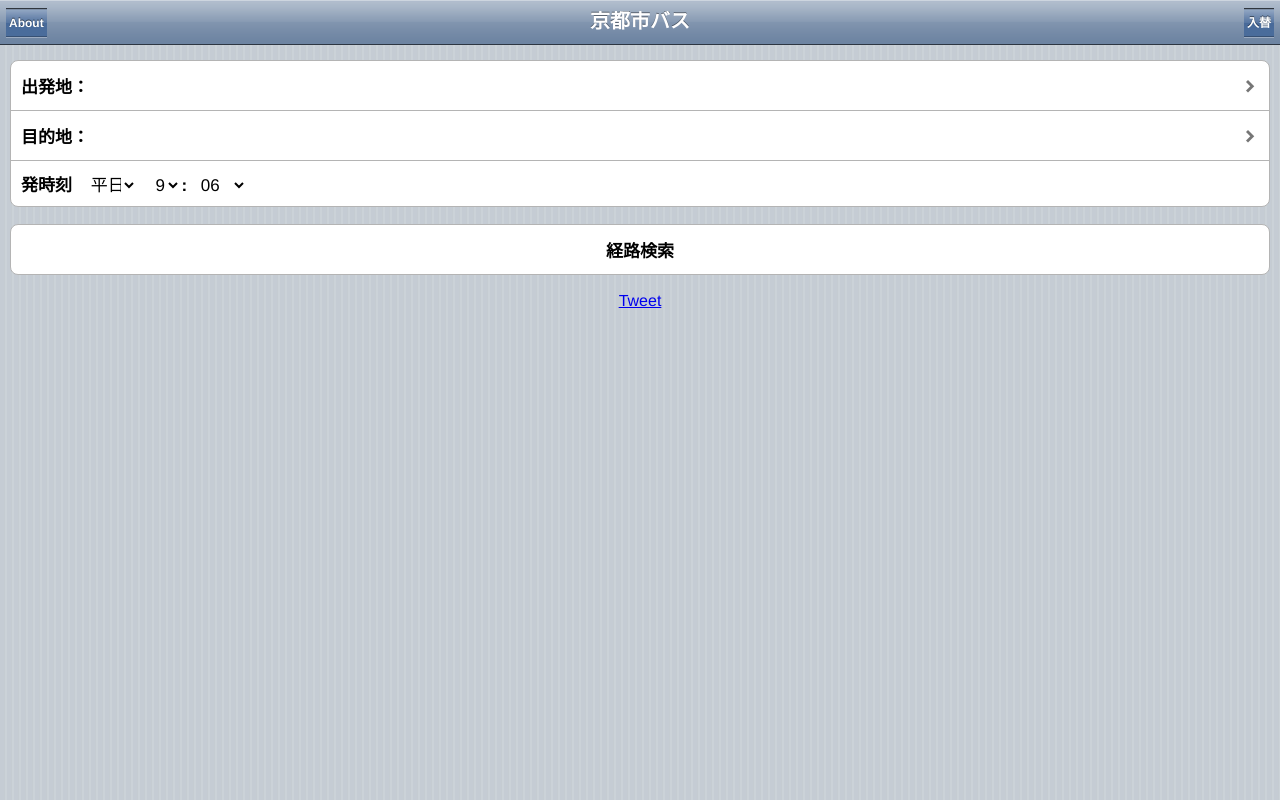
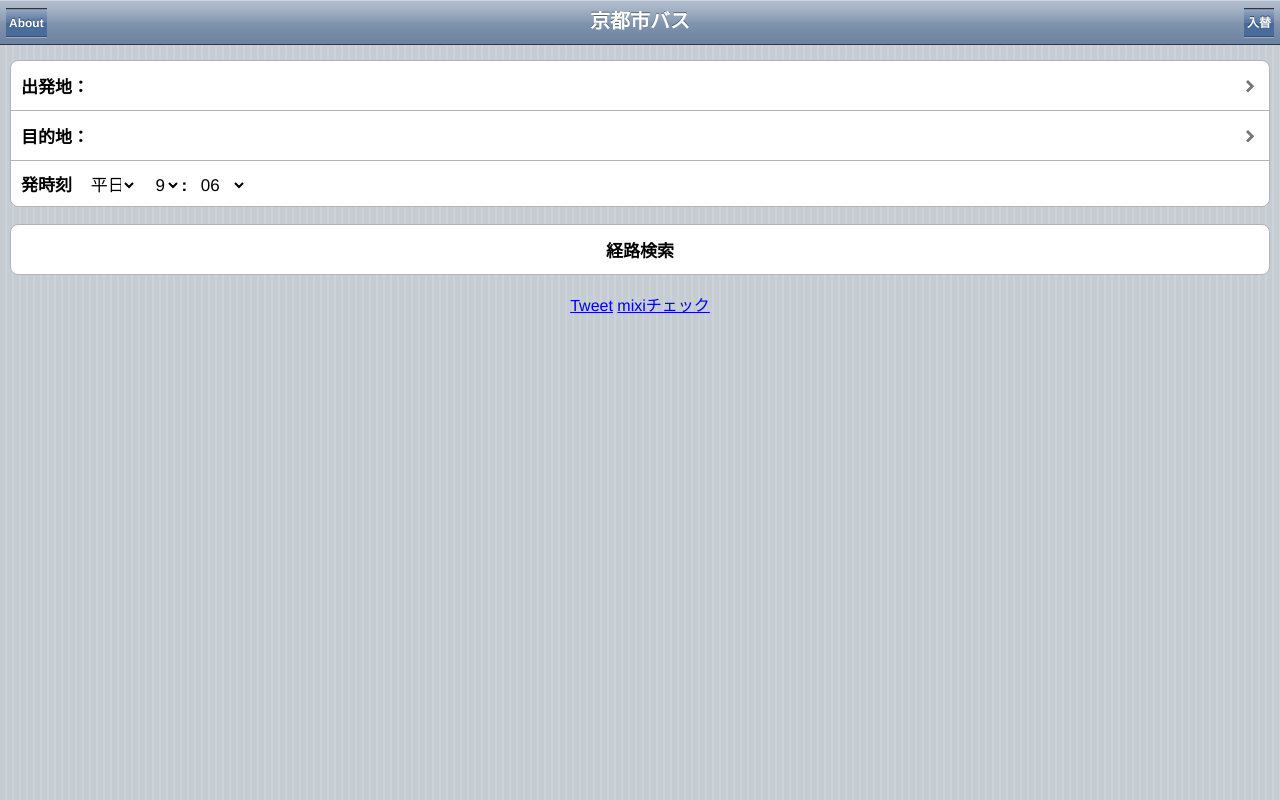
Before and after one commit to melvinxie/xbus, a Django app: template appengine/templates/index.html in a window 1280 px wide. Run offline with Django 3.2, Linux system fonts and the light colour scheme; the template is opened without the code that fills it, so the values that code supplies are empty; some libraries are stand-ins or nearby versions.

Commit message:
mixi button

```diff
--- a/appengine/templates/index.html
+++ b/appengine/templates/index.html
@@ -7,6 +7,7 @@
   <meta name="author" content="Mingmin Xie" />
   <title>京都市バス</title>
   <link rel="shortcut icon" href="/favicon.ico">
+  <link rel="mixi-check-image" type="image/jpeg" href="http://www.xbus.info/static/img/1.jpg" />
   <script src="http://code.jquery.com/jquery-1.4.2.min.js" type="text/javascript" charset="utf-8"></script>
   <script src="http://maps.google.com/maps/api/js?v=3.2&sensor=true" type="text/javascript" charset="utf-8"></script>
   <script src="/static/jqtouch/jqtouch.js" type="text/javascript" charset="utf-8"></script>
@@ -128,7 +129,10 @@
     <li style="text-align:center"><a href="#direction">経路検索</a></li>
   </ul>
   <div style="text-align:center">
-    <p><a href="http://twitter.com/share" class="twitter-share-button" data-text="京都市バス経路検索：最寄バス停も出発到着時刻もすぐ分かる" data-count="horizontal" data-via="melvinxie" data-lang="ja">Tweet</a><script type="text/javascript" src="http://platform.twitter.com/widgets.js"></script></p>
+    <p>
+      <a href="http://twitter.com/share" class="twitter-share-button" data-text="京都市バス経路検索：最寄バス停も出発到着時刻もすぐ分かる" data-url="http://www.xbus.info" data-count="horizontal" data-via="melvinxie" data-lang="ja">Tweet</a><script type="text/javascript" src="http://platform.twitter.com/widgets.js"></script>
+      <a href="http://mixi.jp/share.pl" class="mixi-check-button" data-key="f96d28a990f49441ee413e618241a891888a851c">mixiチェック</a><script type="text/javascript" src="http://static.mixi.jp/js/share.js"></script>
+    </p>
     <div style="margin-top:10px">
     {% if mobile %}
       <script type="text/javascript"><!--
```
Also changed, not shown: 1 other file.
